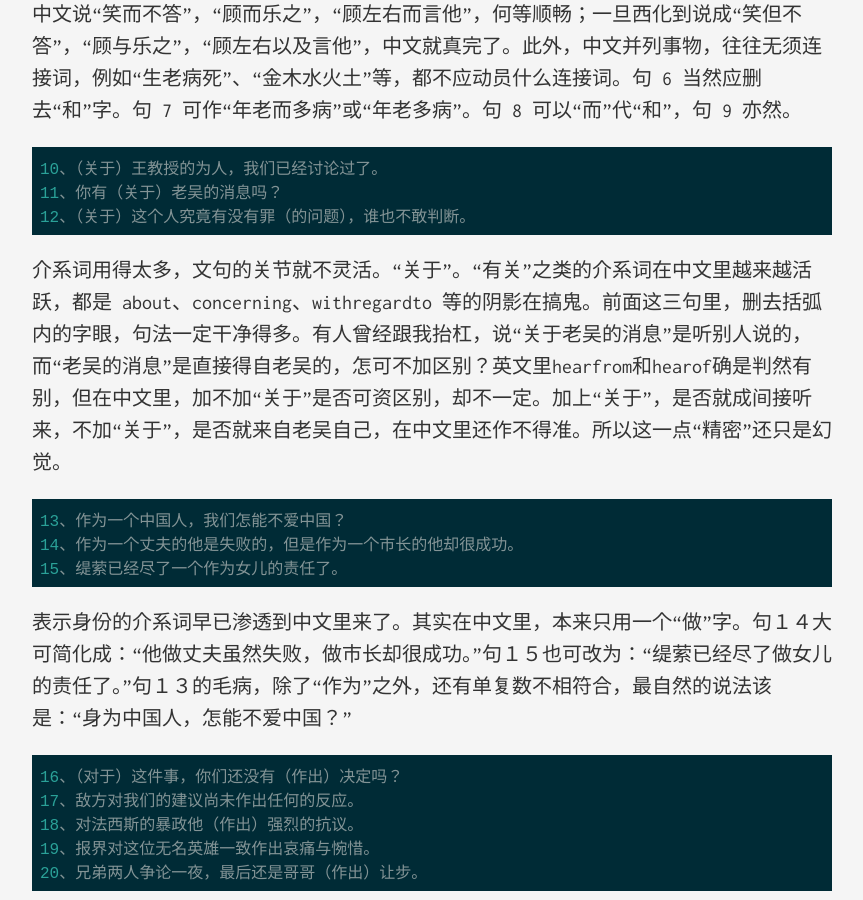
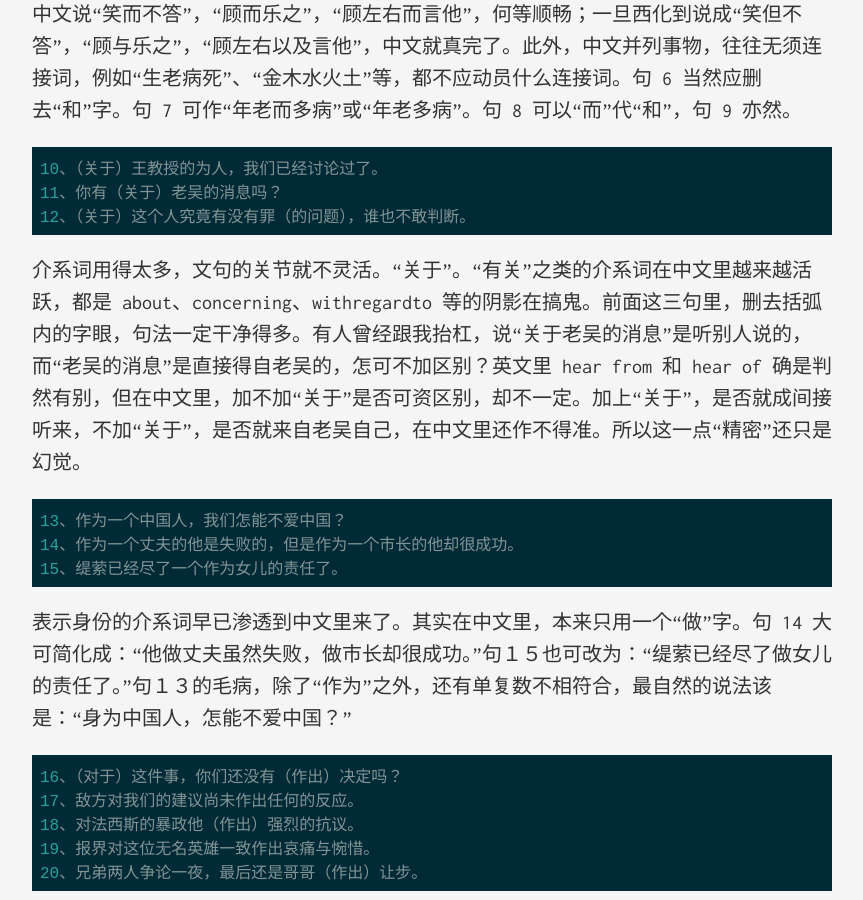
Before and after one commit to wwq0327/writing_class, a Jekyll site: the page built from _posts/2018-05-31-ygzjuziji.md, in a window 1280 px wide and 900 px high, scrolled down 1607 px. Shown: the whole window, without its empty margins (208-1071 px from the left). Built offline with Jekyll 4.4.1, drawn with Linux system fonts in a browser that asks for light colours.

Commit message:
修改。

```diff
--- a/_posts/2018-05-31-ygzjuziji.md
+++ b/_posts/2018-05-31-ygzjuziji.md
@@ -36,7 +36,7 @@ keywords: [句子]
     12、（关于）这个人究竟有没有罪（的问题），谁也不敢判断。
 
 
-介系词用得太多，文句的关节就不灵活。“关于”。“有关”之类的介系词在中文里越来越活跃，都是 about、concerning、withregardto 等的阴影在搞鬼。前面这三句里，删去括弧内的字眼，句法一定干净得多。有人曾经跟我抬杠，说“关于老吴的消息”是听别人说的，而“老吴的消息”是直接得自老吴的，怎可不加区别？英文里hearfrom和hearof确是判然有别，但在中文里，加不加“关于”是否可资区别，却不一定。加上“关于”，是否就成间接听来，不加“关于”，是否就来自老吴自己，在中文里还作不得准。所以这一点“精密”还只是幻觉。
+介系词用得太多，文句的关节就不灵活。“关于”。“有关”之类的介系词在中文里越来越活跃，都是 about、concerning、withregardto 等的阴影在搞鬼。前面这三句里，删去括弧内的字眼，句法一定干净得多。有人曾经跟我抬杠，说“关于老吴的消息”是听别人说的，而“老吴的消息”是直接得自老吴的，怎可不加区别？英文里 hear from 和 hear of 确是判然有别，但在中文里，加不加“关于”是否可资区别，却不一定。加上“关于”，是否就成间接听来，不加“关于”，是否就来自老吴自己，在中文里还作不得准。所以这一点“精密”还只是幻觉。
 
 
     13、作为一个中国人，我们怎能不爱中国？
@@ -44,7 +44,7 @@ keywords: [句子]
     15、缇萦已经尽了一个作为女儿的责任了。
 
 
-表示身份的介系词早已渗透到中文里来了。其实在中文里，本来只用一个“做”字。句１４大可简化成：“他做丈夫虽然失败，做市长却很成功。”句１５也可改为：“缇萦已经尽了做女儿的责任了。”句１３的毛病，除了“作为”之外，还有单复数不相符合，最自然的说法该是：“身为中国人，怎能不爱中国？”
+表示身份的介系词早已渗透到中文里来了。其实在中文里，本来只用一个“做”字。句 14 大可简化成：“他做丈夫虽然失败，做市长却很成功。”句１５也可改为：“缇萦已经尽了做女儿的责任了。”句１３的毛病，除了“作为”之外，还有单复数不相符合，最自然的说法该是：“身为中国人，怎能不爱中国？”
 
 
     16、（对于）这件事，你们还没有（作出）决定吗？
```
